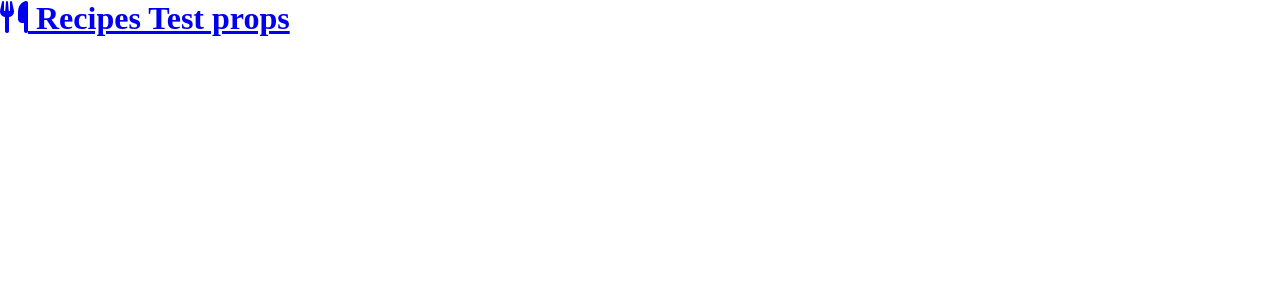
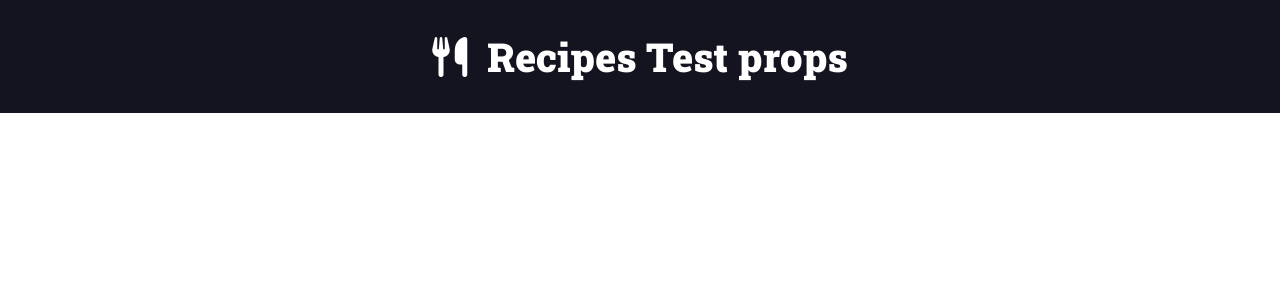
Before and after one commit to renatotnk/django-projects, a Django app: page / in a window 1280 px wide. Shown: the top 300 px of the page. Run offline with Django 4.2, Linux system fonts and the light colour scheme.

Commit message:
Adding style to header

```diff
--- a/recipes/templates/recipes/pages/home.html
+++ b/recipes/templates/recipes/pages/home.html
@@ -7,9 +7,9 @@
     <header class="main-header-container">
         <div class="main-header container">
             <h1>
-                <a href="/">
-                    <i class="fa-solid fa-utensils"></i>
-                    <span>Recipes {{ name }}</span>
+                <a class="main-logo">
+                    <i class="fa-solid fa-utensils main-logo-icon"></i>
+                    <span class="main-logo-text"></span>Recipes {{ name }}</span>
                 </a>
             </h1>
         </div>
--- a/recipes/templates/recipes/partials/head.html
+++ b/recipes/templates/recipes/partials/head.html
@@ -15,9 +15,56 @@
     <link rel="stylesheet" href="https://cdnjs.cloudflare.com/ajax/libs/font-awesome/6.4.0/css/all.min.css"
         integrity="sha512-iecdLmaskl7CVkqkXNQ/ZH/XLlvWZOJyj7Yy7tcenmpD1ypASozpmT/E0iPtmFIB46ZmdtAc9eNBvH0H/ZpiBw=="
         crossorigin="anonymous" referrerpolicy="no-referrer" />
+    <link rel="preconnect" href="https://fonts.googleapis.com">
+    <link rel="preconnect" href="https://fonts.gstatic.com" crossorigin>
+    <link href="https://fonts.googleapis.com/css2?family=Roboto+Slab:wght@900&display=swap" rel="stylesheet">
     <title>Recipes</title>
 
     <style>
+        :root {
+            --color-primary: #269fe6;
+            --color-primary-hover: #2086c2;
+            --color-primary-dark: #13141f;
+            --color-primary-dark-hover: #212336;
+            --color-primary-light: #d4ecfa;
+            --color-primary-light-hover: #bdd8e7;
+
+            --color-white: #fff;
+            --color-black: #000;
+
+            --color-dark-text: #444;
+            --color-info-light: #cce5ff;
+            --color-debug-light: #cce5ff;
+            --color-success-light: #d4edda;
+            --color-alert-light: #fff3cd;
+            --color-warning-light: #fff3cd;
+            --color-error-light: #f8d7da;
+
+            --color-info-dark: #4d86c4;
+            --color-debug-dark: #4d86c4;
+            --color-success-dark: #4a9c5d;
+            --color-alert-dark: #927f40;
+            --color-warning-dark: #927f40;
+            --color-error-dark: #da525d;
+
+            --color-gray-0: #f9f9f9;
+            --color-gray-1: #e0e0e0;
+            --color-gray-2: #c7c7c7;
+            --color-gray-3: #aeaeae;
+            --color-gray-4: #959595;
+            --color-gray-5: #7d7d7d;
+            --color-gray-6: #646464;
+            --color-gray-7: #4b4b4b;
+            --color-gray-8: #323232;
+            --color-gray-9: #191919;
+
+            --font-primary: sans-serif;
+            --font-headings: 'Roboto Slab', serif;
+
+            --spacing-gutter-medium: 3rem;
+            --spacing-gutter-large: 4rem;
+        }
+
         * {
             padding: 0;
             margin: 0;
@@ -30,6 +77,42 @@
 
         body {
             font-size: 1.6rem;
+            font-family: var(--font-primary);
+        }
+
+        h1,
+        h2,
+        h3,
+        h4,
+        h5,
+        h6 {
+            font-family: var(--font-headings);
+        }
+
+        .container {
+            max-width: 144rem;
+            margin: 0 auto;
+            padding: var(--spacing-gutter-medium);
+        }
+
+        .main-header-container {
+            background: var(--color-primary-dark);
+        }
+
+        .main-logo {
+            font-size: 4rem;
+            color: var(--color-white);
+            text-decoration: none;
+            display: flex;
+            flex-flow: row nowrap;
+            align-items: center;
+            justify-content: center;
+            width: fit-content;
+            margin: 0 auto;
+        }
+
+        .main-logo-icon {
+            margin-right: 2rem;
         }
     </style>
 </head>
```
